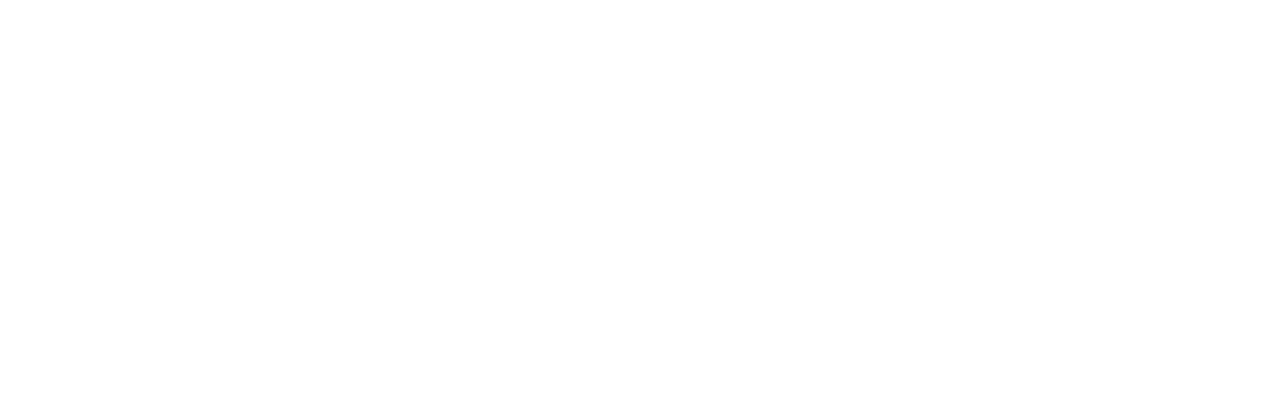
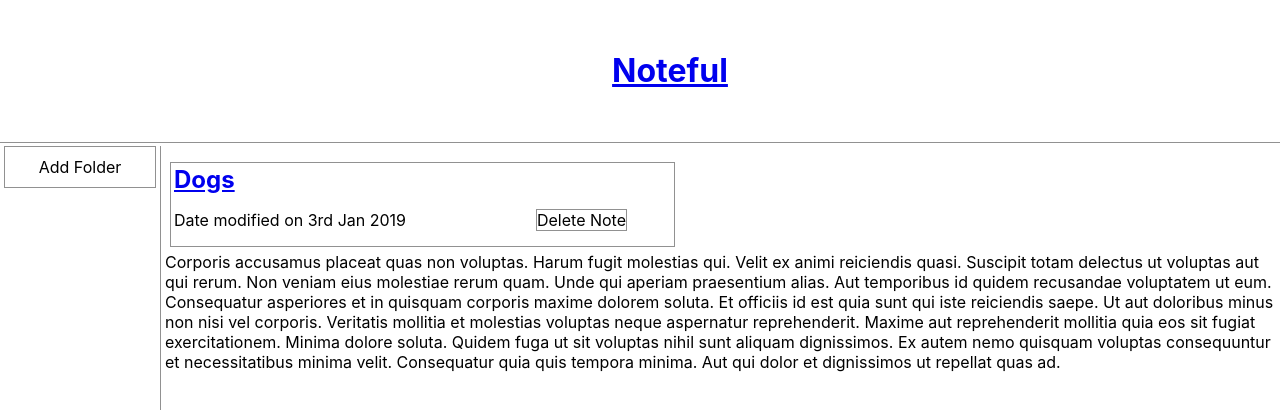
Before and after one commit to JustDorah/noteful, a React (Create React App) app: page /note/cbc787a0-ffaf-11e8-8eb2-f2801f1b9fd1 in a window 1280 px wide. Shown: the top 410 px of the page. Built offline with nearby package versions, Linux system fonts and the light colour scheme.

Commit message:
created note files and displayed note details

```diff
--- a/src/App.js
+++ b/src/App.js
@@ -8,6 +8,7 @@ import MainPage from "./main";
 
 import "./App.css";
 import Folder from "./folder";
+import Note from "./note";
 
 export default class App extends Component {
   constructor() {
@@ -16,12 +17,13 @@ export default class App extends Component {
       dummyData: NOTES,
       addedNotes: [],
       addedFolders: [],
-      selected: null
+      selectedFolder: null
     };
   }
 
   onClickColorHighlight = e => {
     //https://www.codementor.io/packt/using-the-link-and-navlink-components-to-navigate-to-a-route-rieqipp42#the-navlink-component
+    //This would have made my live easier in terms of selecting the active folder.
 
     // e.preventDefault();
 
@@ -29,13 +31,15 @@ export default class App extends Component {
 
     //setting selected to the specific folder clicked
     let clickedFolder = e.currentTarget.dataset.div_id;
-    this.setState({ selected: clickedFolder });
+    this.setState({
+      selectedFolder: clickedFolder
+    });
 
     /*
    //shows that I have the correct clickedFolder value
     console.log(clickedFolder, "the folder that has been clicked");
 
-    // this.state.selected - here is shows the previous value of selected. on line 82 or os it shows the current value of selected. why??
+    // this.state.selectedFolder - here is shows the previous value of selected. on line 82 or os it shows the current value of selected. why??
     console.log("this.state.selected: ", this.state.selected);*/
   };
 
@@ -75,7 +79,7 @@ export default class App extends Component {
     const mainFolders = dummyFolders.map(folder => {
       //class
       let className =
-        folder.id === this.state.selected
+        folder.id === this.state.selectedFolder
           ? "eachFolder selected"
           : "eachFolder";
       /*
@@ -118,6 +122,17 @@ export default class App extends Component {
             />
           )}
         />
+        <Route
+          path={`/note/:noteId`}
+          render={routerProps => (
+            <Note
+              routerProps={routerProps}
+              mainNotes={mainNotes}
+              dummyFolders={dummyFolders}
+              dummyNotes={dummyNotes}
+            />
+          )}
+        />
       </div>
     );
   }
--- /dev/null
+++ b/src/note.js
@@ -0,0 +1,82 @@
+import React, { Component } from "react";
+import { Link } from "react-router-dom";
+//import NoteList from "./noteList";
+import FolderList from "./folderList";
+import "./note.css";
+
+export default class Note extends Component {
+  render() {
+    console.log(this.props.routerProps);
+
+    let dummyNotes = this.props.dummyNotes;
+
+    let dummyFolders = this.props.dummyFolders;
+    let noteId = this.props.routerProps.match.params.noteId;
+    console.log("noteId: ", noteId);
+
+    let theNote = dummyNotes.filter(note => note.id === noteId);
+    console.log("theNote: ", theNote);
+
+    //get and display theNote's folder
+    //let theNoteFolder = dummyFolders.filter(folder => folder.id === folderId);
+    //console.log("theNoteFolder: ", theNoteFolder);
+
+    const displayNoteFolder = theNote.map(note => {
+      let folder = [];
+      folder = dummyFolders.filter(folder => folder.id === note.folderId);
+      console.log("theNoteFolder: ", folder[0]);
+
+      return (
+        <div
+          key={folder[0].id}
+          data-div_id={folder[0].id}
+          onClick={this.onClickColorHighlight}
+        >
+          <Link to={`/folder/${folder[0].id}`}>{folder[0].name}</Link>
+        </div>
+      );
+    });
+
+    const displayTheNote = theNote.map(note => {
+      const modified = note.modified;
+      const moment = require("moment");
+      let d1 = moment(modified);
+      let date = d1.format("Do MMM YYYY");
+      //console.log(date);
+
+      return (
+        <div>
+          <div className="eachNote" key={note.id}>
+            <h2>
+              <Link to={`/note/${note.id}`}>{note.name}</Link>
+            </h2>
+            <p>Date modified on {date}</p>
+            <p />
+            <div className="removeNoteButton" key={note.id}>
+              Delete Note
+            </div>
+          </div>
+          <div className={note.name} key={note.id}>
+            {note.content}
+          </div>
+        </div>
+      );
+    });
+
+    return (
+      <div>
+        <header className="mainHeader">
+          <h1>
+            <Link to="/">Noteful</Link>
+          </h1>
+        </header>
+
+        <nav className="sidebar">
+          <FolderList aFolder={displayNoteFolder} />
+        </nav>
+
+        <main className="main">{displayTheNote}</main>
+      </div>
+    );
+  }
+}
```
Also changed, not shown: src/note.css (added).
